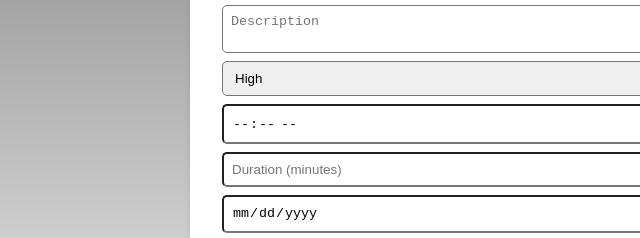
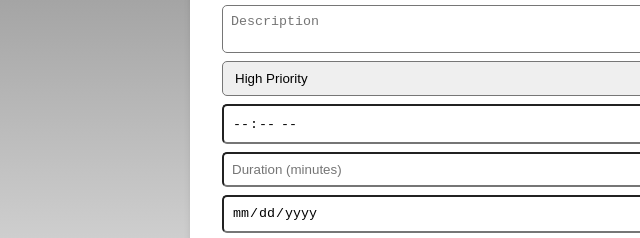
Before and after one commit to Jivaetheris/Time-Management-System---DSA, a plain HTML site: page index.html in a window 1280 px wide. Shown: the part 283-521 px from the top of the page, 0-640 px from the left. Drawn offline with Linux system fonts and the light colour scheme.

Commit message:
Update index.html

```diff
--- a/index.html
+++ b/index.html
@@ -18,9 +18,9 @@
           <input type="text" id="task-title" placeholder="Title" required>
           <textarea id="task-desc" placeholder="Description"></textarea>
           <select id="task-priority">
-            <option value="High">High</option>
-            <option value="Medium">Medium</option>
-            <option value="Low">Low</option>
+            <option value="High">High Priority</option>
+            <option value="Medium">Medium Priority</option>
+            <option value="Low">Low Priority</option>
           </select>
           <input type="time" id="task-start-time" required>
           <input type="number" id="task-duration" placeholder="Duration (minutes)" required>
```
